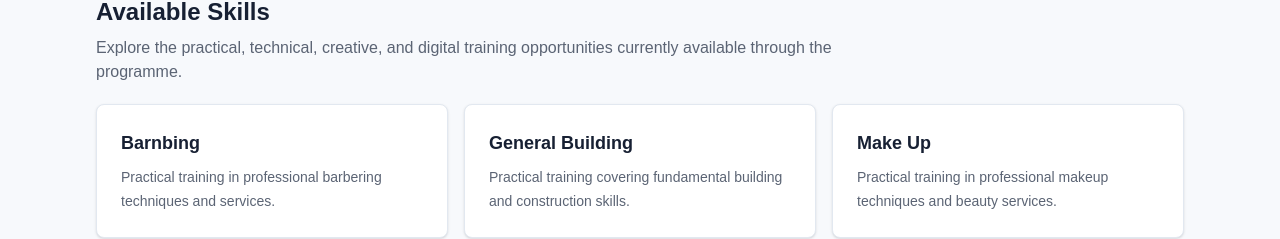
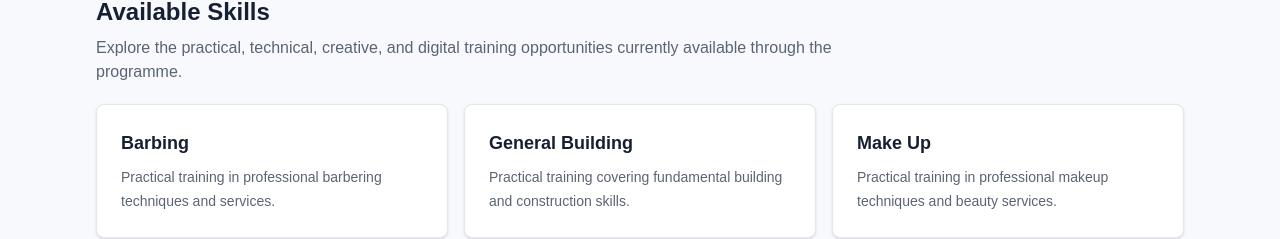
Before and after one commit to University-SIWES-Team/siwes-entrepreneurship-portal, a Next.js app: page / in a window 1280 px wide. Shown: the part 1700-1939 px from the top of the page. Built offline with nearby package versions, Linux system fonts and the light colour scheme.

Commit message:
fix: correct barbing skill name

```diff
--- a/app/data/skills.ts
+++ b/app/data/skills.ts
@@ -18,7 +18,7 @@ export const skillsShowcaseGroups: ShowcaseSkillGroup[] = [
       "Explore the practical, technical, creative, and digital training opportunities currently available through the programme.",
     skills: [
       {
-        name: "Barnbing",
+        name: "Barbing",
         description:
           "Practical training in professional barbering techniques and services.",
       },
```
